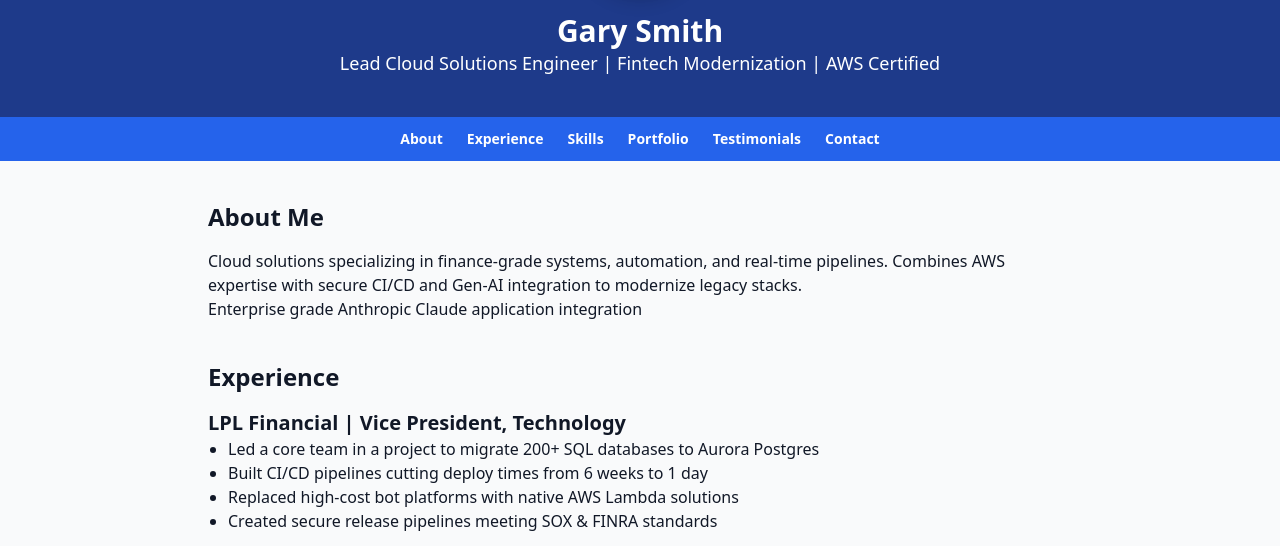
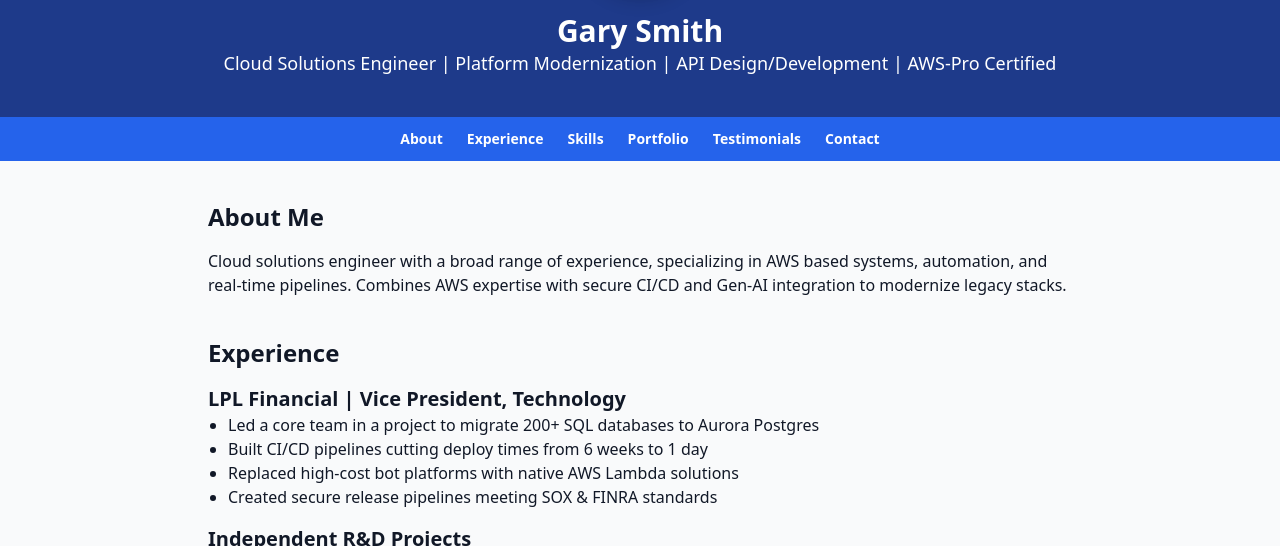
Before and after one commit to ississippi/garysmith.dev, a plain HTML site: page index.html in a window 1280 px wide. Shown: the part 187-733 px from the top of the page. Drawn offline with nearby package versions, Linux system fonts and the light colour scheme.

Commit message:
minor adjustments

```diff
--- a/index.html
+++ b/index.html
@@ -11,7 +11,7 @@
       .swiper-button-next {
         color: #1d9dd891;
         width: 0.5rem;
-        height: 0.5rem;
+        height: 0.5rem;https://github.com/ississippi
         top: 50%;
         transform: translateY(-50%);
       }
@@ -21,7 +21,7 @@
     <header class="bg-blue-900 text-white text-center py-10">
       <img src="images/5Y7A6872.small.jpg" alt="Gary Smith" class="mx-auto aspect-square object-cover w-36 rounded-full border-4 border-white shadow-lg mb-4" />
       <h1 class="text-3xl font-bold">Gary Smith</h1>
-      <p class="text-lg">Lead Cloud Solutions Engineer | Fintech Modernization | AWS Certified</p>
+      <p class="text-lg">Cloud Solutions Engineer | Platform Modernization | API Design/Development | AWS-Pro Certified</p>
     </header>
 
     <nav class="bg-blue-600 text-white text-sm font-semibold">
@@ -38,8 +38,7 @@
     <main class="max-w-4xl mx-auto px-4 py-10">
       <section id="about" class="mb-10">
         <h2 class="text-2xl font-bold mb-4">About Me</h2>
-        <p>Cloud solutions specializing in finance-grade systems, automation, and real-time pipelines. Combines AWS expertise with secure CI/CD and Gen-AI integration to modernize legacy stacks.</p>
-        <p>Enterprise grade Anthropic Claude application integration</p>
+        <p>Cloud solutions engineer with a broad range of experience, specializing in AWS based systems, automation, and real-time pipelines. Combines AWS expertise with secure CI/CD and Gen-AI integration to modernize legacy stacks.</p>
       </section>
 
       <section id="experience" class="mb-10">
```
